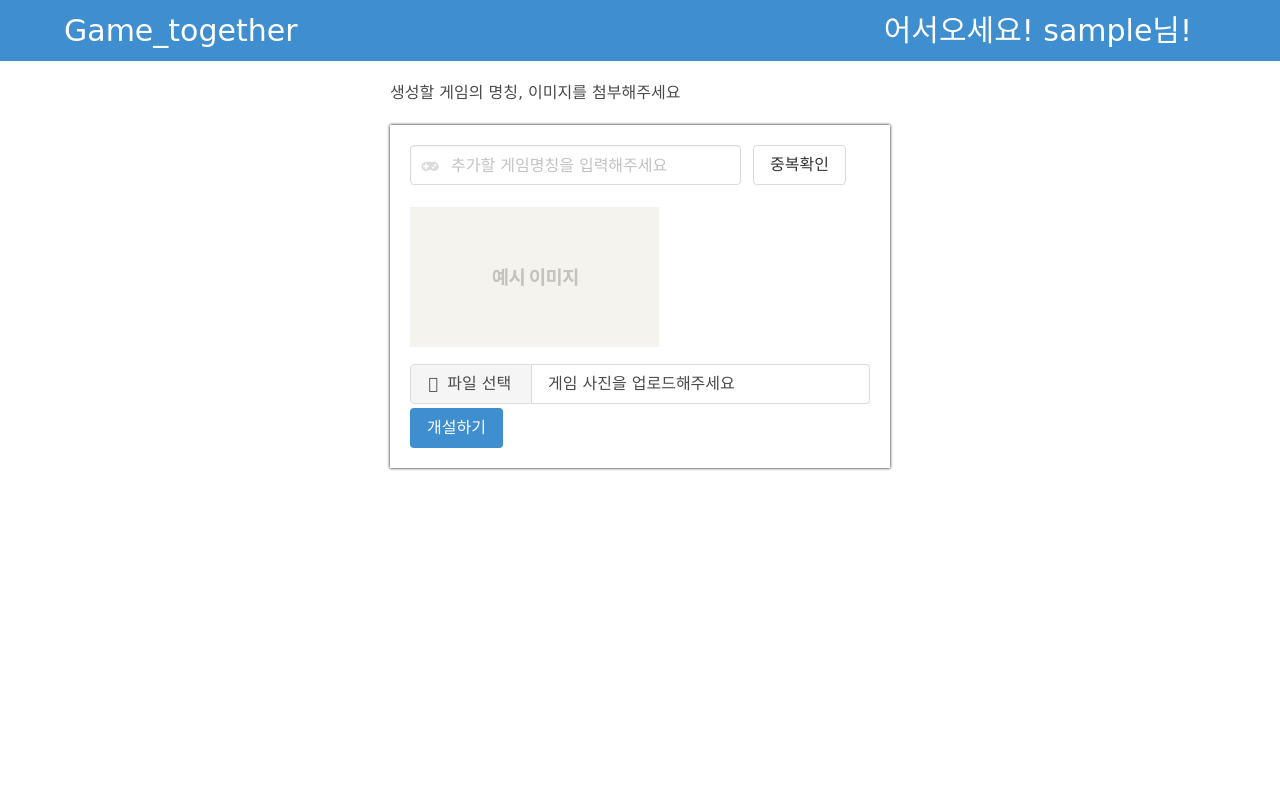
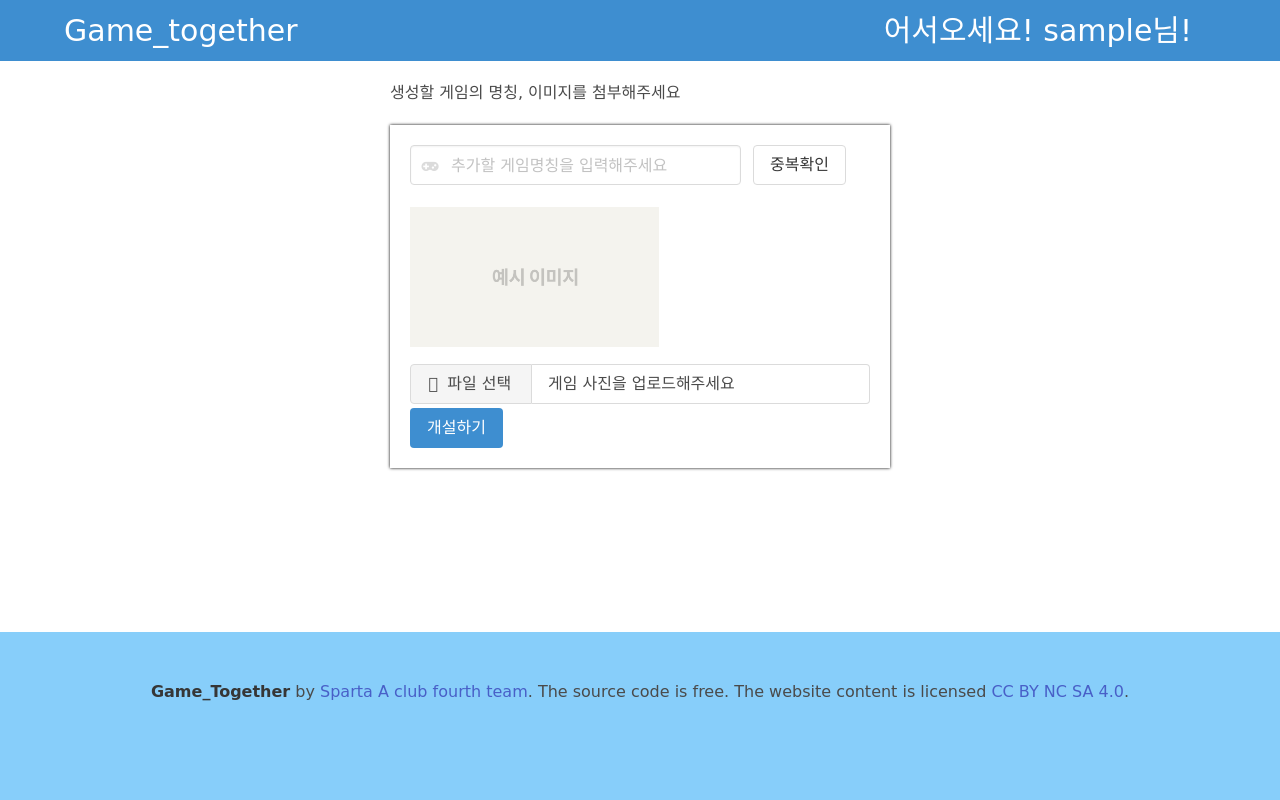
Before and after one commit to ckstn0225/Game_together, a Flask app: template templates/makegamelist.html in a window 1280 px wide. Run offline with Flask 2, Linux system fonts and the light colour scheme; the template is opened without the code that fills it: most values are stand-ins (such as "Sample title", 1, 10 or a date in 2020); some libraries are stand-ins or nearby versions; some web fonts are replaced.

Commit message:
작성자:이회섭 변경점:html-> wrap 추가, css->footer하단에 붙임

```diff
--- a/static/css/makegamelist.css
+++ b/static/css/makegamelist.css
@@ -41,3 +41,26 @@
     height: 140px;
     margin: 10px auto;
 }
+
+/*footer를 페이지 하단에 붙이기*/
+html, body {
+    height: 100%;
+}
+
+.is-large {
+    position: absolute;
+    width: 100%;
+}
+
+.wrap {
+    height: auto;
+    min-height: 100%;
+    position: relative;
+    padding-top: 61px;
+    padding-bottom: 168px;
+}
+.footer {
+    width: 100%;
+    position: absolute;
+    transform: translateY(-100%);
+}
--- a/templates/makegamelist.html
+++ b/templates/makegamelist.html
@@ -54,9 +54,11 @@
         </div>
     </section>
 
+    <div class="wrap">
         <div class="mini-title">
             <h1>생성할 게임의 명칭, 이미지를 첨부해주세요</h1>
         </div>
+
         <!-- 게임목록추가 박스 -->
         <div class="mygame">
             <div class="field is-horizontal" style="max-width: 480px;">
@@ -80,7 +82,8 @@
             </div>
             <div class="file has-name is-fullwidth">
                 <label class="file-label">
-                <input id="file" class="file-input" type="file" name="resume" accept="image/*" onchange="image_add(this)">
+                    <input id="file" class="file-input" type="file" name="resume" accept="image/*"
+                           onchange="image_add(this)">
                     <span class="file-cta">
               <span class="file-icon">
                 <i class="fas fa-upload"></i>
@@ -98,8 +101,8 @@
             <div class="control-check" id="btn-check-id">
                 <button onclick="game_add()" type="button" class="button is-info">개설하기</button>
             </div>
+
             <div class="container has-text-centered formargin" id="games">
-
                 <div class="modal" style="" id="modal">
                     <div class="modal-background"></div>
                     <div class="modal-content">
@@ -128,10 +131,24 @@
                             </footer>
                         </div>
                     </div>
-            <button class="modal-close is-large" aria-label="close" onclick='$("#modal").removeClass("is-active")'></button>
+                    <button class="modal-close is-large" aria-label="close"
+                            onclick='$("#modal").removeClass("is-active")'></button>
                 </div>
+
 
             </div>
         </div>
+    </div>
+
+    <footer class="footer" style="background-color: lightskyblue;">
+        <div class="content has-text-centered">
+            <p>
+                <strong>Game_Together</strong> by <a href="https://github.com/ckstn0225/game_together">Sparta A
+                club fourth team</a>.
+                The source code is free. The website content
+                is licensed <a href="http://creativecommons.org/licenses/by-nc-sa/4.0/">CC BY NC SA 4.0</a>.
+            </p>
+        </div>
+    </footer>
 </body>
 </html>
```
Lines whose indentation alone changed are shown as unchanged.
